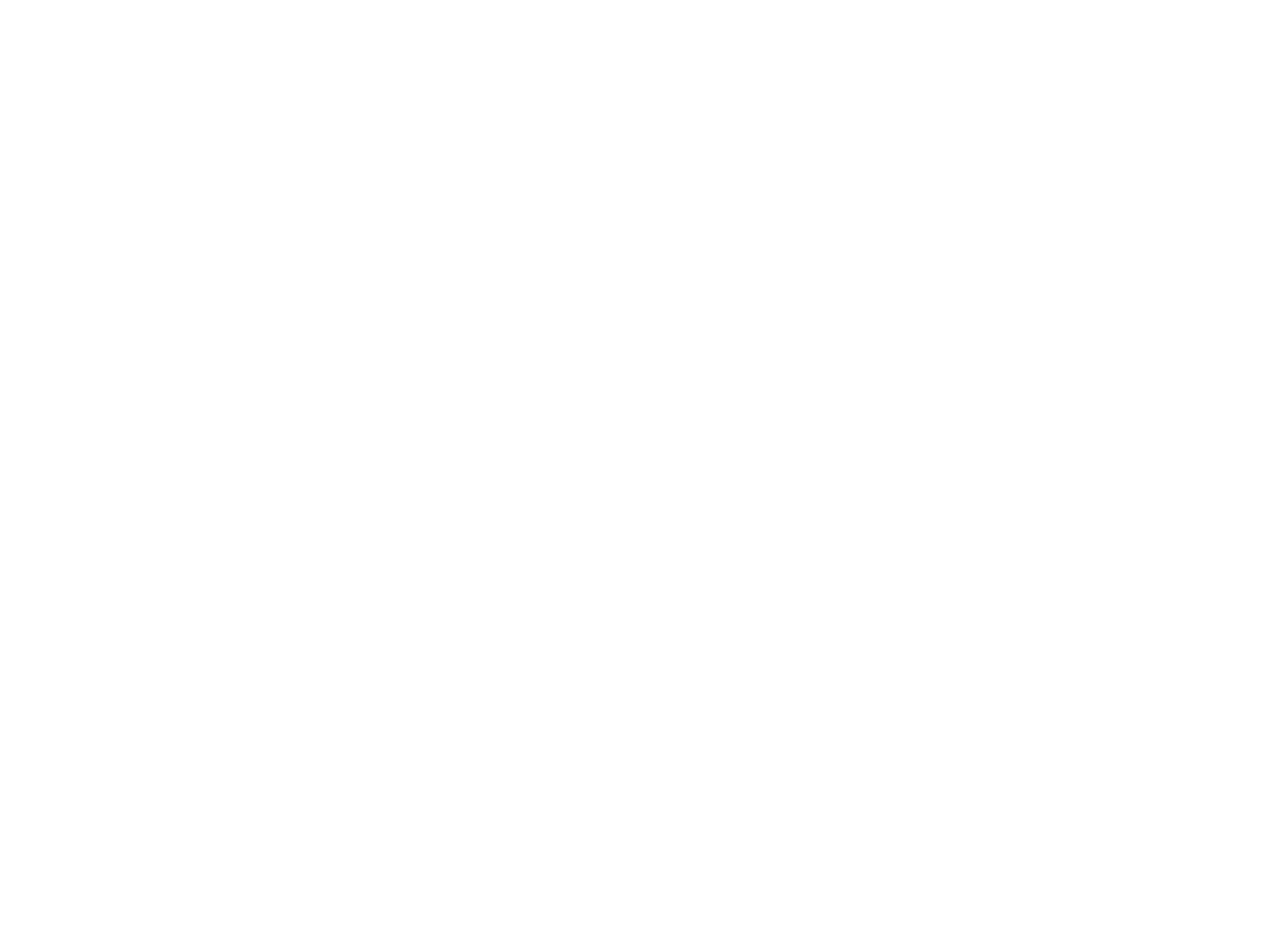
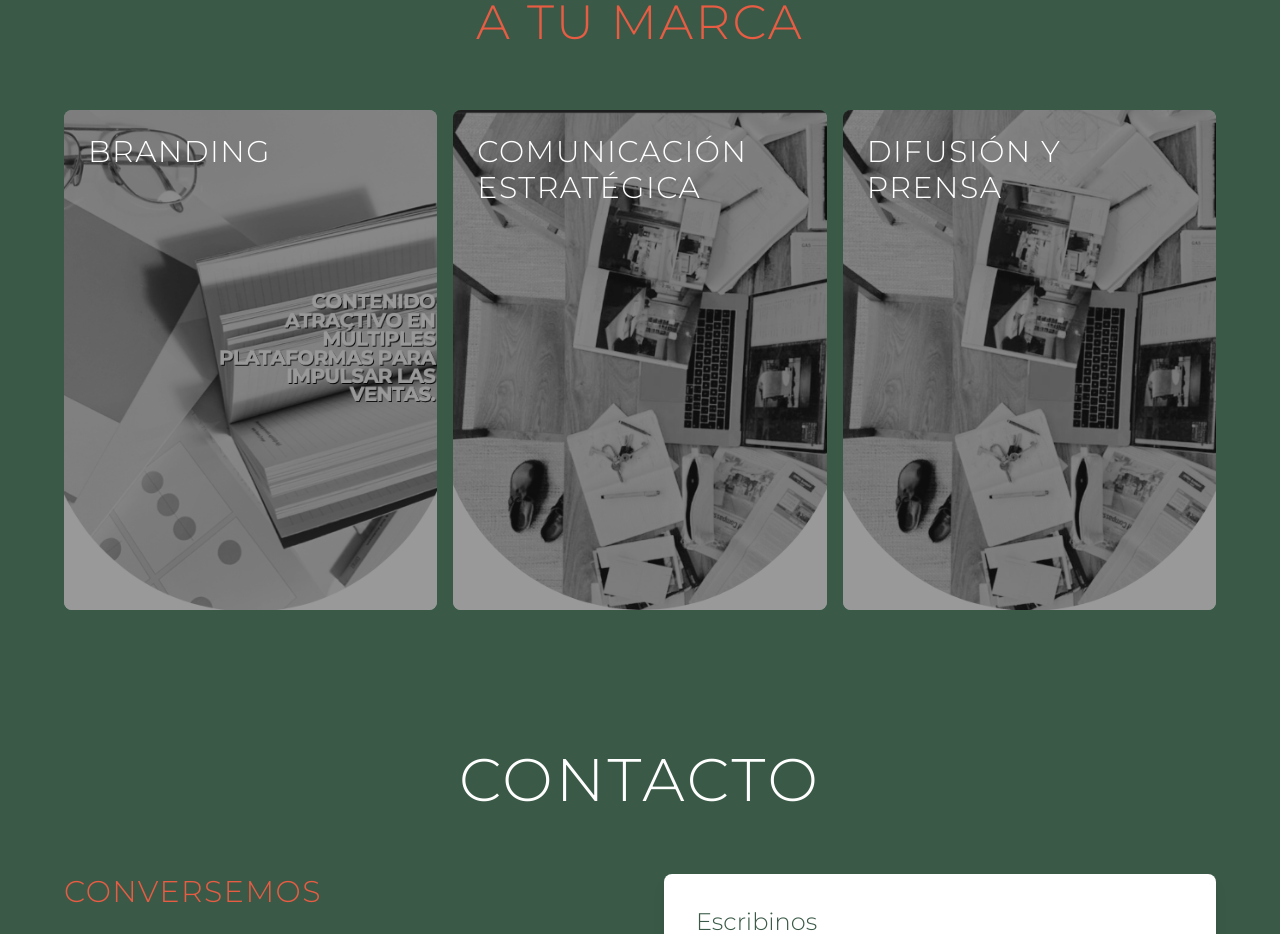
Before and after one commit to pueblobranding/pueblo, a Next.js app: page / in a window 1280 px wide. Shown: the part 2098-3032 px from the top of the page. Before the commit the page ends 1984 px from the top, so only its background shows below. Built offline with nearby package versions, Linux system fonts and the light colour scheme.

Commit message:
Add QueHacemosSection and ContactoSection to main page layout for enhanced content presentation

```diff
--- a/app/page.tsx
+++ b/app/page.tsx
@@ -1,11 +1,15 @@
+import ContactoSection from "@/components/contacto"
 import NosotrosSection from "@/components/nosotros-section"
 import PuebloBranding from "@/components/pueblo-branding"
+import QueHacemosSection from "@/components/que-hacemos"
 
 export default function Page() {
   return (
     <>
       <PuebloBranding />
       <NosotrosSection />
+      <QueHacemosSection/>
+      <ContactoSection/>
     </>
   )
 }
```
